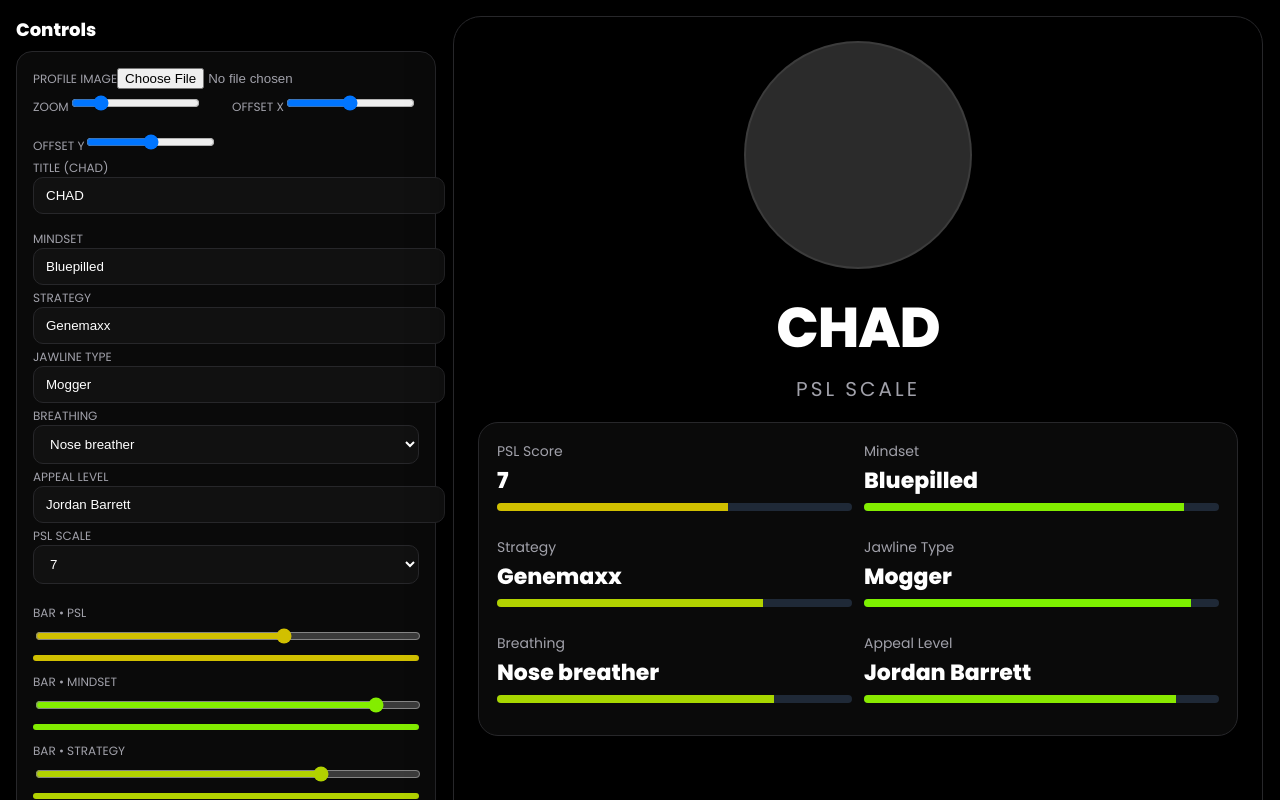
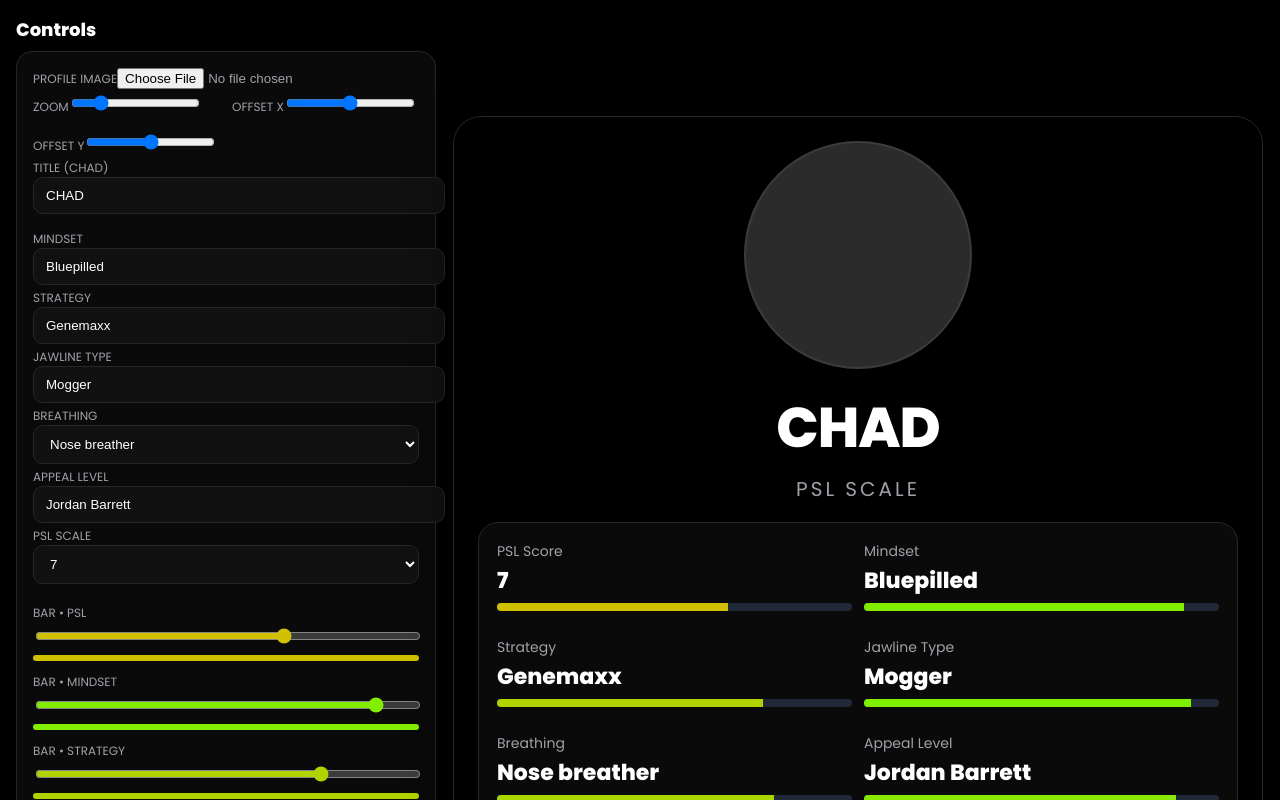
Before and after one commit to ismaeel200606-star/jmax, a React (Vite) app in the folder jmax-vercel/: page / in a window 1280 px wide. Shown: the top 800 px of the page. Built offline with nearby package versions, Linux system fonts and the light colour scheme.

Commit message:
Update App.jsx

```diff
--- a/jmax-vercel/src/App.jsx
+++ b/jmax-vercel/src/App.jsx
@@ -192,7 +192,13 @@ const styles = {
 },
 
   left: {},
-  right: { display: "flex", alignItems: "flex-start", justifyContent: "center" },
+  right: {
+  display: "flex",
+  alignItems: "flex-start",
+  justifyContent: "center",
+  paddingTop: 100, // 👈 pushes the card lower down the page
+},
+
   h2: { margin: 0, marginBottom: 8, fontSize: 18, fontWeight: 700 },
   panel: { background: "#0a0a0a", border: "1px solid #27272a", borderRadius: 16 },
   label: { display: "block", fontSize: 12, color: "#a1a1aa", textTransform: "uppercase", marginBottom: 4 },
```
